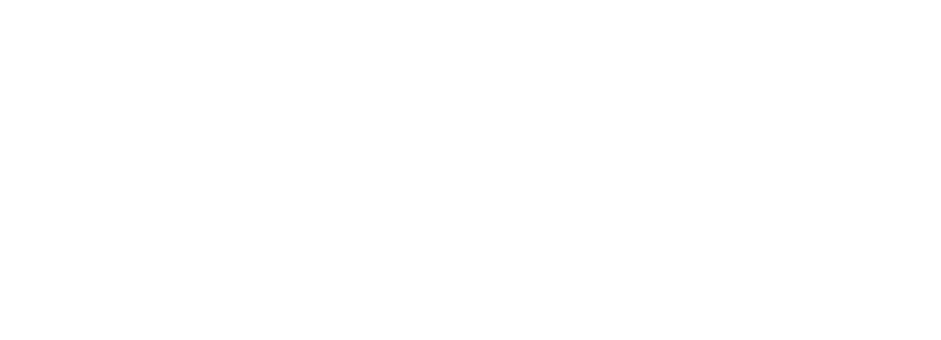
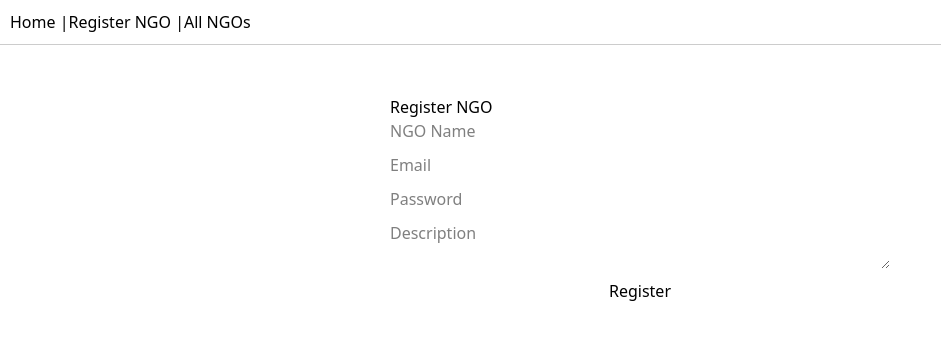
Before and after one commit to Anuragkumar478/NGOCON, a React app in the folder frontend/: page /ngos/register in a window 1280 px wide. Shown: the top 340 px of the page, without its empty margins (0-941 px from the left). Built offline with nearby package versions, Linux system fonts and the light colour scheme; no server answers; the HTML template or start-up script is replaced by a standard one.

Commit message:
after the adding of the ngo register file

```diff
--- a/frontend/src/App.jsx
+++ b/frontend/src/App.jsx
@@ -1,16 +1,18 @@
-import { useState } from 'react'
-import reactLogo from './assets/react.svg'
-import viteLogo from '/vite.svg'
-import './App.css'
+import { BrowserRouter as Router, Routes, Route } from "react-router-dom";
+import Navbar from "./components/Navbar";
+import Home from "./pages/Home";
+import RegisterNGO from "./pages/NGO/RegisterNGO";
+import NGOList from "./pages/NGO/NGOList";
 
-function App() {
-  const [count, setCount] = useState(0)
-
+export default function App() {
   return (
-    <>
-
-    </>
-  )
+    <Router>
+      <Navbar />
+      <Routes>
+        <Route path="/" element={<Home />} />
+        <Route path="/ngos/register" element={<RegisterNGO />} />
+        <Route path="/ngos/list" element={<NGOList />} />
+      </Routes>
+    </Router>
+  );
 }
-
-export default App
--- a/frontend/src/components/Navbar.jsx
+++ b/frontend/src/components/Navbar.jsx
@@ -0,0 +1,11 @@
+import { Link } from "react-router-dom";
+
+export default function Navbar() {
+  return (
+    <nav style={{ padding: "10px", borderBottom: "1px solid #ccc" }}>
+      <Link to="/">Home</Link> |
+      <Link to="/ngos/register">Register NGO</Link> |
+      <Link to="/ngos/list">All NGOs</Link>
+    </nav>
+  );
+}
--- a/frontend/src/pages/Home.jsx
+++ b/frontend/src/pages/Home.jsx
@@ -0,0 +1,11 @@
+import React from 'react'
+
+const Home = () => {
+  return (
+    <div>
+
+    </div>
+  )
+}
+
+export default Home
--- /dev/null
+++ b/frontend/src/pages/NGO/NGOList.jsx
@@ -0,0 +1,37 @@
+import { useEffect, useState } from "react";
+import { getAllNGOs } from "../../services/api";
+
+export default function NGOList() {
+  const [ngos, setNgos] = useState([]);
+
+  useEffect(() => {
+    const fetchNGOs = async () => {
+      try {
+        const data = await getAllNGOs();
+        setNgos(data);
+      } catch (error) {
+        console.error(error);
+      }
+    };
+    fetchNGOs();
+  }, []);
+
+  return (
+    <div style={{ maxWidth: "800px", margin: "50px auto" }}>
+      <h2>All NGOs</h2>
+      {ngos.length === 0 ? (
+        <p>No NGOs registered yet.</p>
+      ) : (
+        <ul>
+          {ngos.map((ngo) => (
+            <li key={ngo._id} style={{ marginBottom: "15px", padding: "10px", border: "1px solid #ccc" }}>
+              <h3>{ngo.name}</h3>
+              <p>{ngo.email}</p>
+              <p>{ngo.description}</p>
+            </li>
+          ))}
+        </ul>
+      )}
+    </div>
+  );
+}
--- /dev/null
+++ b/frontend/src/pages/NGO/RegisterNGO.jsx
@@ -0,0 +1,41 @@
+import { useState } from "react";
+import { useNavigate } from "react-router-dom";
+import { registerNGO } from "../../services/api";
+
+export default function RegisterNGO() {
+  const [formData, setFormData] = useState({
+    name: "",
+    email: "",
+    password: "",
+    description: ""
+  });
+  const navigate = useNavigate();
+
+  const handleChange = (e) => {
+    setFormData({ ...formData, [e.target.name]: e.target.value });
+  };
+
+  const handleSubmit = async (e) => {
+    e.preventDefault();
+    try {
+      const data = await registerNGO(formData);
+      alert(`NGO Registered Successfully! Name: ${data.ngo.name}`);
+      navigate("/ngos/list");
+    } catch (error) {
+      alert(error.response?.data?.message || error.message);
+    }
+  };
+
+  return (
+    <div style={{ maxWidth: "500px", margin: "50px auto" }}>
+      <h2>Register NGO</h2>
+      <form onSubmit={handleSubmit} style={{ display: "flex", flexDirection: "column", gap: "10px" }}>
+        <input type="text" name="name" placeholder="NGO Name" onChange={handleChange} required />
+        <input type="email" name="email" placeholder="Email" onChange={handleChange} required />
+        <input type="password" name="password" placeholder="Password" onChange={handleChange} required />
+        <textarea name="description" placeholder="Description" onChange={handleChange} />
+        <button type="submit">Register</button>
+      </form>
+    </div>
+  );
+}
--- a/frontend/src/services/api.js
+++ b/frontend/src/services/api.js
@@ -2,12 +2,20 @@
 
 const API_URL = import.meta.env.VITE_API_BASE_URL || "http://localhost:5000/api";
 
+const api = axios.create({
+  baseURL: API_URL,
+  headers: { "Content-Type": "application/json" }
+});
+
+// NGO APIs
 export const registerNGO = async (ngoData) => {
-  const response = await axios.post(`${API_URL}/ngos/register`, ngoData);
-  return response.data;
+  const res = await api.post("/ngos/register", ngoData);
+  return res.data;
 };
 
 export const getAllNGOs = async () => {
-  const response = await axios.get(`${API_URL}/ngos`);
-  return response.data;
+  const res = await api.get("/ngos");
+  return res.data;
 };
+
+export default api;
```
